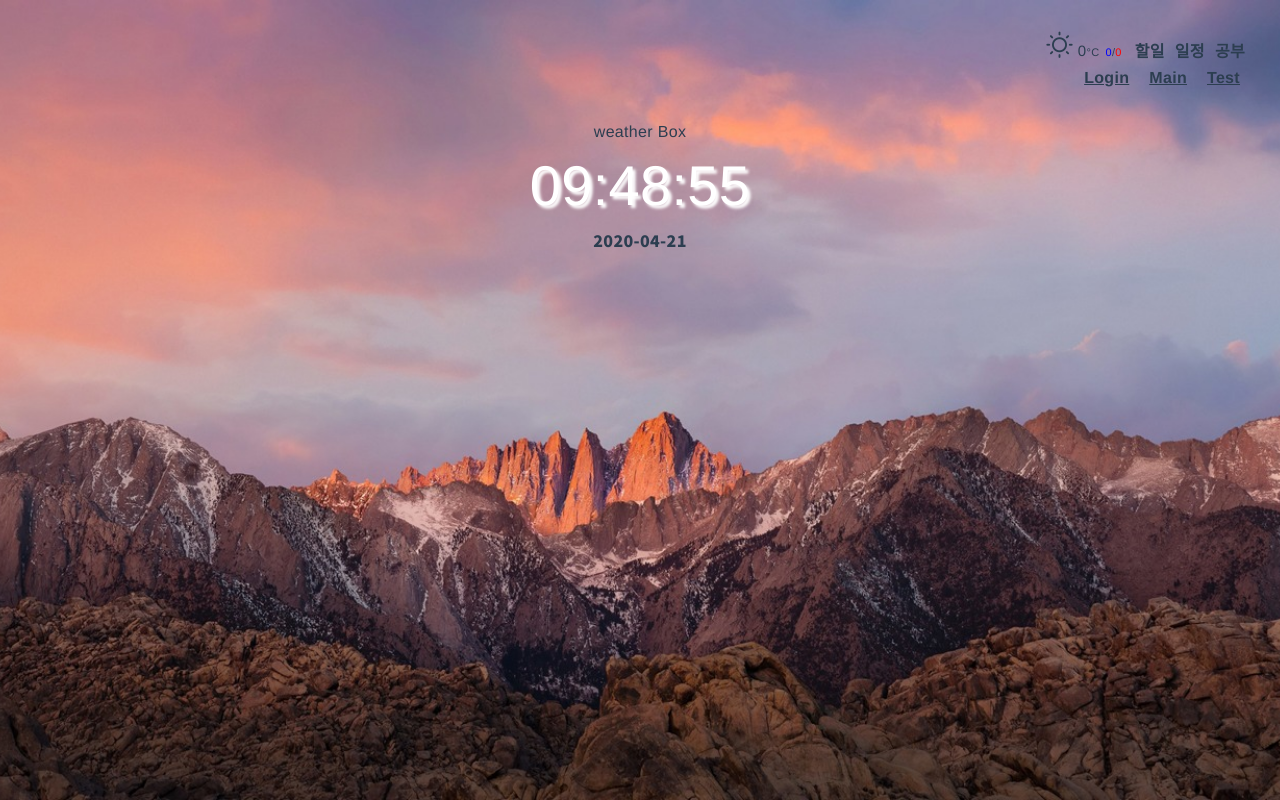
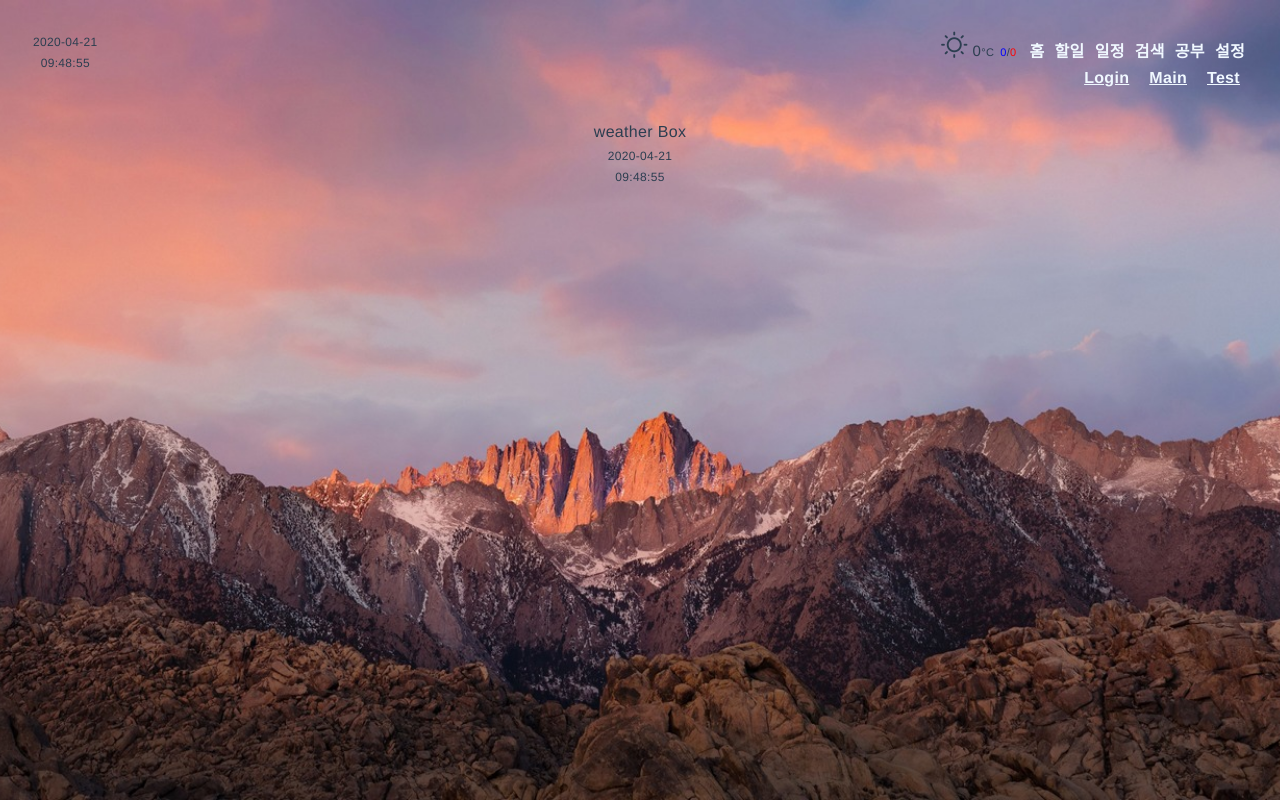
Before and after one commit to KimUihyeon/dash_board_web, a Vue app in the folder front-vue/dash-board/: page / in a window 1280 px wide. Built offline with nearby package versions, Linux system fonts and the light colour scheme; no server answers.

Commit message:
feat:Header Timer

```diff
--- a/front-vue/dash-board/src/assets/css/default.css
+++ b/front-vue/dash-board/src/assets/css/default.css
@@ -25,3 +25,22 @@
 .full-height{
   height:100%
 }
+
+
+#nav a.router-link-exact-active{
+  color: #ABFF6E !important;
+}
+
+#nav a{
+  color: aliceblue !important;
+}
+#nav{
+  text-align: end;
+}
+
+.box-left{
+  float: left;
+}
+.box-right{
+  float: right;
+}
--- a/front-vue/dash-board/src/components/common/Header.vue
+++ b/front-vue/dash-board/src/components/common/Header.vue
@@ -1,11 +1,18 @@
 <<template>
     <div id="nav">
+      <span class="box-left">
+
+        <Timer></Timer>
+      </span>
+
       <HeaderWeather/>
 
-
+      <RouterItem to="/home" icon="el-icon-finished" name="홈" />
       <RouterItem to="/todo" icon="el-icon-finished" name="할일" />
-      <RouterItem to="/study" icon="el-icon-date" name="일정" />
-      <RouterItem to="/calendor" icon="el-icon-date" name="공부" />
+      <RouterItem to="/calendor" icon="el-icon-date" name="일정" />
+      <RouterItem to="/search" icon="el-icon-finished" name="검색" />
+      <RouterItem to="/study" icon="el-icon-date" name="공부" />
+      <RouterItem to="/setting" icon="el-icon-finished" name="설정" />
 
 
       <div>
@@ -27,19 +34,17 @@
 import Vue from 'vue'
 import RouterItem from "../common/custome/RouterItem";
 import HeaderWeather from '../common/custome/HeaderWeather';
+import Timer from '../timer/Time'
+
+const name = 'Header';
+const components = {
+  Timer,
+  RouterItem,
+  HeaderWeather
+}
 
 export default Vue.extend({
-    name : 'Header',
-    components : {
-      RouterItem,
-      HeaderWeather
-    }
+    name ,
+    components,
 })
 </script>
-
-
-<style scoped>
-#nav{
-  text-align: end;
-}
-</style>
--- a/front-vue/dash-board/src/components/common/RadianBox.vue
+++ b/front-vue/dash-board/src/components/common/RadianBox.vue
@@ -31,8 +31,8 @@
 </style>
 
 <script>
+const name = 'RadianBox'
 
-const name = 'RadianBox'
 export default {
     name,
     props : {
--- a/front-vue/dash-board/src/components/timer/Time.vue
+++ b/front-vue/dash-board/src/components/timer/Time.vue
@@ -1,12 +1,14 @@
 <template>
-    <div class="blurred-box">
-        <div class="time">
-            {{dateTime.split(' ')[1]}}
-        </div>
-        <div class="font-noto-sans date">
-            {{dateTime.split(' ')[0]}}
-        </div>
-    </div>
+    <span>
+        <span class="time-box">
+            <div class="date">
+                {{dateTime.split(' ')[0]}}
+            </div>
+            <div class="time">
+                {{dateTime.split(' ')[1]}}
+            </div>
+        </span>
+    </span>
 </template>
 
 <script>
@@ -27,17 +29,14 @@ export default {
 
 <style scoped>
 @import url('https://fonts.googleapis.com/css2?family=Noto+Sans+KR:wght@900&display=swap');
-
-.date {
-    font-size: 16px;
+.time , .date{
+    margin: 3px;
 }
-.time {
-    text-shadow: 3px 3px 3px #fff;
-    color:#fff;
-    font-size: 56px;
+.time-box {
     font-family: Avenir, Helvetica, Arial, sans-serif;
-}
-.font-noto-sans {
-    font-family: 'Noto Sans KR', sans-serif;
+    color: #2c3e50;
+    font-size: 12px;
+    text-align: center;
+    /* text-shadow: 1px 1px 1px #000; */
 }
 </style>
--- a/front-vue/dash-board/src/views/todo/TodoPage.vue
+++ b/front-vue/dash-board/src/views/todo/TodoPage.vue
@@ -11,7 +11,6 @@
 
             <div class="folder-area">
                 <div class="folder-list-area">
-
                     <TodoFolderList :folders='getFolders1'/>
                     <hr/>
                     <TodoFolderList :folders='getFolders2'/>
@@ -25,11 +24,7 @@
             <div class="todo-area">
                 <div>
                     <div class="todo-list-area">
-                        <div v-if="!isLoading">
-                            로딩중
-                        </div>
                         <TodoList
-                            v-else
                             v-bind:items="getTodoList"/>
                     </div>
 
```
Lines whose indentation alone changed are shown as unchanged.
